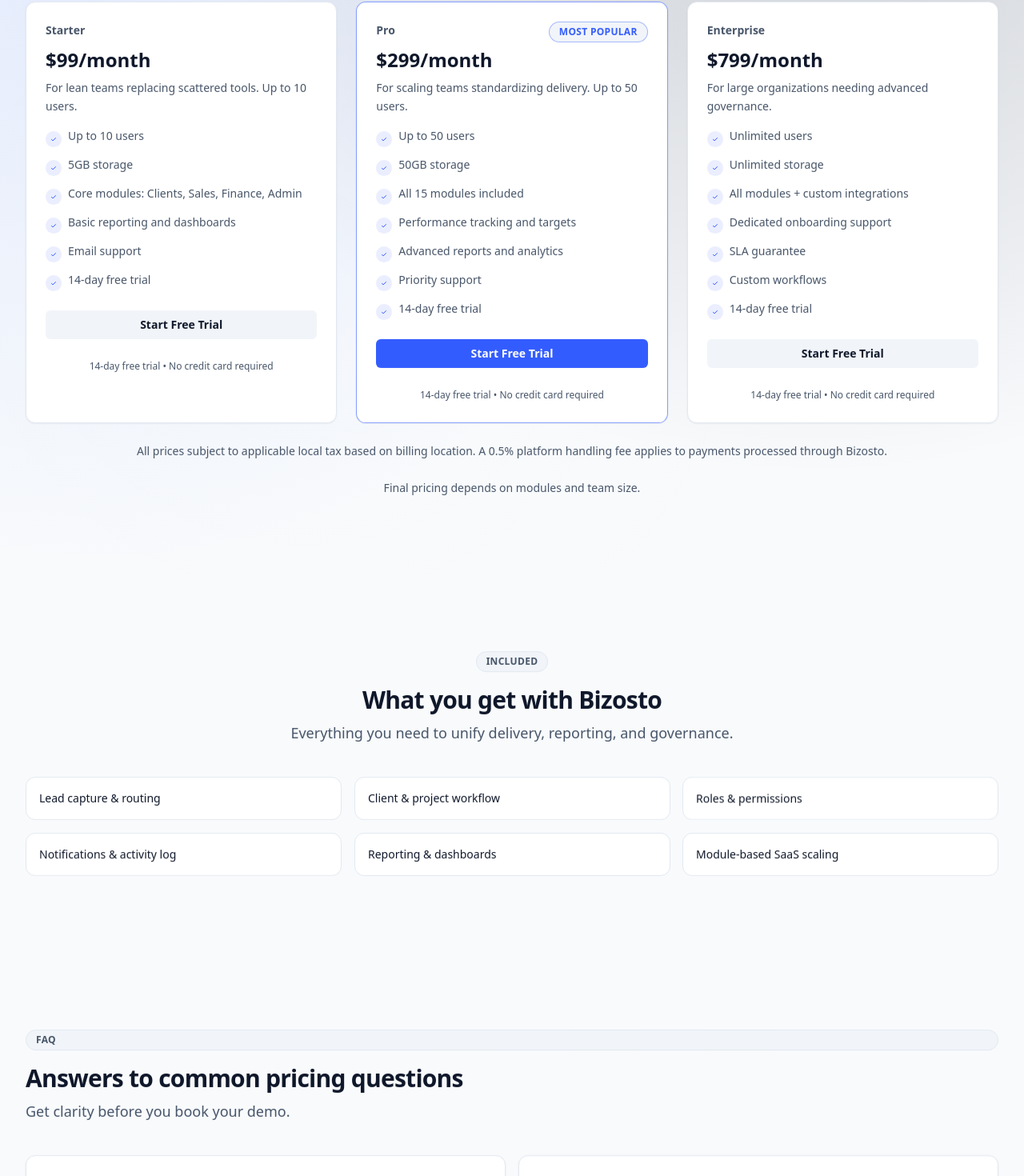
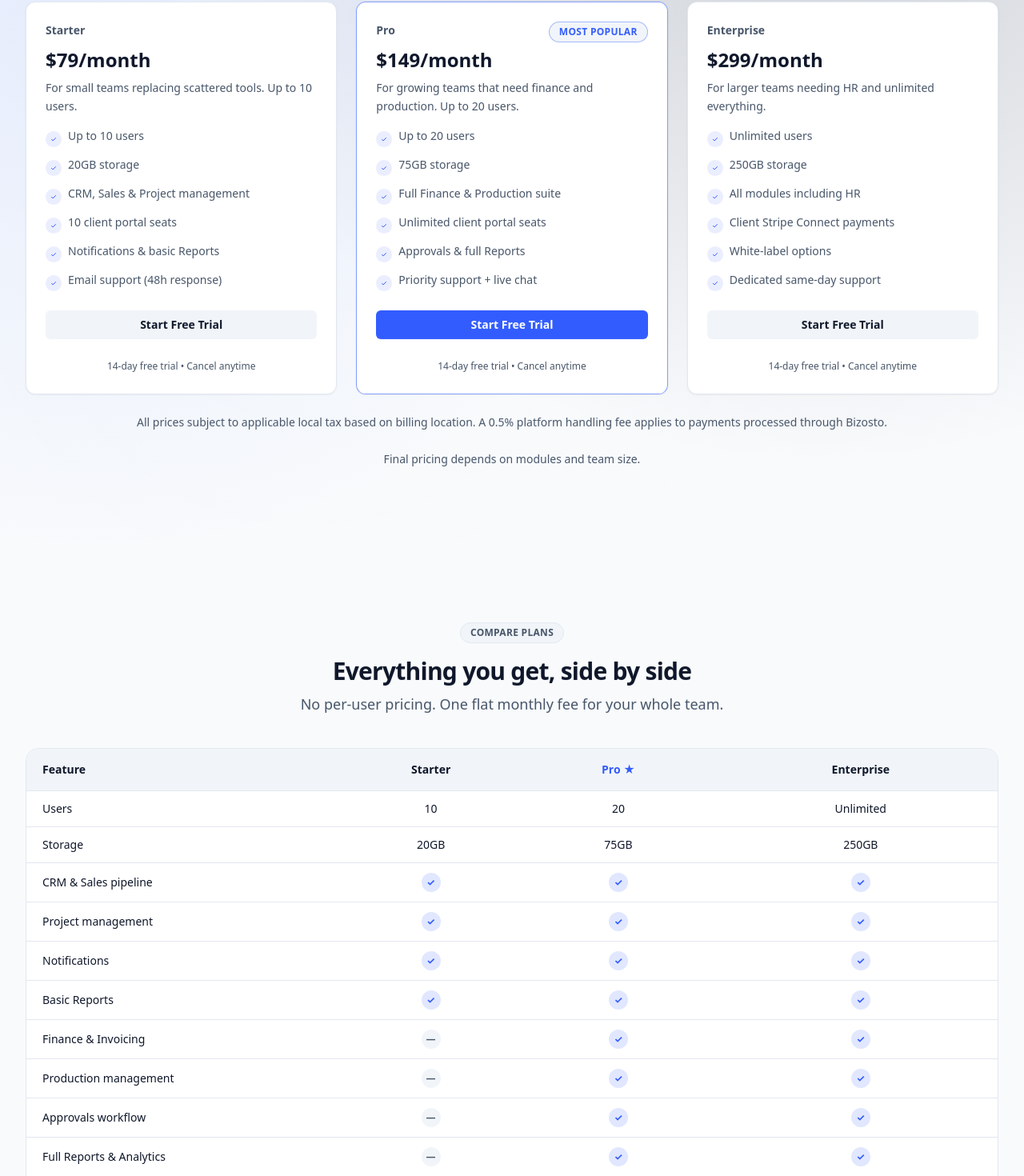
Before and after one commit to lacreativodesign/bizosto-website, a Next.js app: page /pricing in a window 1280 px wide. Shown: the part 316-1786 px from the top of the page at 80% size. Built offline with nearby package versions, Linux system fonts and the light colour scheme.

Commit message:
fix: pricing update + comparison table + remove no-credit-card language

```diff
--- a/app/page.tsx
+++ b/app/page.tsx
@@ -162,11 +162,8 @@
             </ScrollReveal>
             <ScrollReveal className="rounded-2xl border border-border bg-surface/90 p-6 shadow-xl shadow-slate-900/10 backdrop-blur">
               <div className="space-y-4">
-                <div className="flex items-center justify-between">
-                  <p className="text-sm font-semibold text-foreground">Start your free 14-day trial</p>
-                  <span className="rounded-full border border-green-500/20 bg-green-500/10 px-3 py-1 text-xs font-semibold uppercase tracking-[0.16em] text-green-600">
-                    No credit card required
-                  </span>
+                <div>
+                  <p className="text-xl font-bold text-foreground">Start Your Free 14-Day Trial</p>
                 </div>
                 <HeroLeadForm />
               </div>
--- a/app/pricing/page.tsx
+++ b/app/pricing/page.tsx
@@ -3,6 +3,7 @@
 import Container from "@/components/Container";
 import SectionHeading from "@/components/SectionHeading";
 import PricingTiers from "@/components/PricingTiers";
+import ComparisonTable from "@/components/ComparisonTable";
 import ScrollReveal from "@/components/ScrollReveal";
 import PageShell from "@/components/PageShell";
 import Section from "@/components/Section";
@@ -70,7 +71,7 @@
               <SectionHeading
                 eyebrow="Pricing"
                 title="Simple, transparent pricing for every business"
-                subtitle="Start with a 14-day free trial. No credit card required. Cancel anytime."
+                subtitle="Start with a 14-day free trial. Full access. Cancel anytime."
                 align="center"
               />
             </ScrollReveal>
@@ -80,6 +81,24 @@
             <p className="mt-6 text-center text-sm text-muted-foreground">
               Final pricing depends on modules and team size.
             </p>
+          </Container>
+        </Section>
+
+
+
+        <Section>
+          <Container>
+            <ScrollReveal>
+              <SectionHeading
+                eyebrow="Compare plans"
+                title="Everything you get, side by side"
+                subtitle="No per-user pricing. One flat monthly fee for your whole team."
+                align="center"
+              />
+            </ScrollReveal>
+            <ScrollReveal className="mt-10">
+              <ComparisonTable />
+            </ScrollReveal>
           </Container>
         </Section>
 
--- a/components/ComparisonTable.tsx
+++ b/components/ComparisonTable.tsx
@@ -1,75 +1,76 @@
 import Card from "@/components/Card";
 
 const rows = [
-  {
-    feature: "Automated lead capture",
-    foundation: true,
-    growth: true,
-    enterprise: true,
-  },
-  {
-    feature: "Workflow templates",
-    foundation: true,
-    growth: true,
-    enterprise: true,
-  },
-  {
-    feature: "Financial operations",
-    foundation: false,
-    growth: true,
-    enterprise: true,
-  },
-  {
-    feature: "Custom automation",
-    foundation: false,
-    growth: false,
-    enterprise: true,
-  },
-  {
-    feature: "Dedicated success manager",
-    foundation: false,
-    growth: false,
-    enterprise: true,
-  },
+  { feature: "Users", starter: "10", pro: "20", enterprise: "Unlimited" },
+  { feature: "Storage", starter: "20GB", pro: "75GB", enterprise: "250GB" },
+  { feature: "CRM & Sales pipeline", starter: true, pro: true, enterprise: true },
+  { feature: "Project management", starter: true, pro: true, enterprise: true },
+  { feature: "Notifications", starter: true, pro: true, enterprise: true },
+  { feature: "Basic Reports", starter: true, pro: true, enterprise: true },
+  { feature: "Finance & Invoicing", starter: false, pro: true, enterprise: true },
+  { feature: "Production management", starter: false, pro: true, enterprise: true },
+  { feature: "Approvals workflow", starter: false, pro: true, enterprise: true },
+  { feature: "Full Reports & Analytics", starter: false, pro: true, enterprise: true },
+  { feature: "HR & Payroll", starter: false, pro: false, enterprise: true },
+  { feature: "Client Stripe Connect", starter: false, pro: false, enterprise: true },
+  { feature: "White-label options", starter: false, pro: false, enterprise: true },
+  { feature: "Client portal seats", starter: "10", pro: "Unlimited", enterprise: "Unlimited" },
+  { feature: "Support", starter: "Email 48h", pro: "Priority + Chat", enterprise: "Dedicated same-day" },
 ];
 
-function Check({ enabled }: { enabled: boolean }) {
+type Row = {
+  feature: string;
+  starter: boolean | string;
+  pro: boolean | string;
+  enterprise: boolean | string;
+};
+
+function Cell({ value }: { value: boolean | string }) {
+  if (typeof value === "boolean") {
     return (
       <span
-      className={`inline-flex h-5 w-5 items-center justify-center rounded-full text-xs font-semibold ${
-        enabled ? "bg-primary/20 text-primary" : "bg-surface-muted text-muted-foreground"
+        className={`inline-flex h-6 w-6 items-center justify-center rounded-full text-xs font-bold ${
+          value
+            ? "bg-primary/15 text-primary"
+            : "bg-surface-muted text-muted-foreground"
         }`}
       >
-      {enabled ? "Yes" : "-"}
+        {value ? "✓" : "—"}
       </span>
     );
+  }
+  return <span className="text-sm font-medium text-foreground">{value}</span>;
 }
 
 export default function ComparisonTable() {
   return (
-    <Card className="overflow-hidden p-0">
-      <div className="grid grid-cols-4 border-b border-border bg-surface-muted text-sm font-semibold text-foreground">
-        <div className="px-4 py-3">Capability</div>
-        <div className="px-4 py-3">Foundation</div>
-        <div className="px-4 py-3">Growth</div>
-        <div className="px-4 py-3">Enterprise</div>
+    <div className="overflow-x-auto rounded-2xl border border-border">
+      <table className="w-full min-w-[540px] text-sm">
+        <thead>
+          <tr className="border-b border-border bg-surface-muted">
+            <th className="px-5 py-4 text-left font-semibold text-foreground">Feature</th>
+            <th className="px-5 py-4 text-center font-semibold text-foreground">Starter</th>
+            <th className="px-5 py-4 text-center font-semibold text-primary">Pro ★</th>
+            <th className="px-5 py-4 text-center font-semibold text-foreground">Enterprise</th>
+          </tr>
+        </thead>
+        <tbody className="divide-y divide-border">
+          {rows.map((row: Row) => (
+            <tr key={row.feature} className="bg-surface transition hover:bg-surface-muted">
+              <td className="px-5 py-3 font-medium text-foreground">{row.feature}</td>
+              <td className="px-5 py-3 text-center text-muted-foreground">
+                <Cell value={row.starter} />
+              </td>
+              <td className="px-5 py-3 text-center text-muted-foreground">
+                <Cell value={row.pro} />
+              </td>
+              <td className="px-5 py-3 text-center text-muted-foreground">
+                <Cell value={row.enterprise} />
+              </td>
+            </tr>
+          ))}
+        </tbody>
+      </table>
     </div>
-      <div className="divide-y divide-border">
-        {rows.map((row) => (
-          <div key={row.feature} className="grid grid-cols-4 items-center text-sm text-muted-foreground">
-            <div className="px-4 py-3 text-foreground">{row.feature}</div>
-            <div className="px-4 py-3">
-              <Check enabled={row.foundation} />
-            </div>
-            <div className="px-4 py-3">
-              <Check enabled={row.growth} />
-            </div>
-            <div className="px-4 py-3">
-              <Check enabled={row.enterprise} />
-            </div>
-          </div>
-        ))}
-      </div>
-    </Card>
   );
 }
--- a/components/HeroLeadForm.tsx
+++ b/components/HeroLeadForm.tsx
@@ -271,7 +271,7 @@
             {submitting ? "Submitting..." : "Start Free Trial →"}
           </Button>
           <p className="text-xs text-muted-foreground">
-            You'll be taken to create your account. No credit card required.
+            14-day free trial. Cancel anytime.
           </p>
         </div>
       </form>
--- a/components/PricingTiers.tsx
+++ b/components/PricingTiers.tsx
@@ -64,7 +64,7 @@
                 {tier.cta.label}
               </a>
               <p className="mt-2 text-center text-xs text-muted-foreground">
-                14-day free trial • No credit card required
+                14-day free trial • Cancel anytime
               </p>
             </div>
           </Card>
--- a/components/pricing-data.ts
+++ b/components/pricing-data.ts
@@ -10,47 +10,45 @@
 export const pricingTiers: PricingTier[] = [
   {
     name: "Starter",
-    price: "$99/month",
-    who: "For lean teams replacing scattered tools. Up to 10 users.",
+    price: "$79/month",
+    who: "For small teams replacing scattered tools. Up to 10 users.",
     cta: { label: "Start Free Trial", href: "https://app.bizosto.com/signup?plan=starter" },
     benefits: [
       "Up to 10 users",
-      "5GB storage",
-      "Core modules: Clients, Sales, Finance, Admin",
-      "Basic reporting and dashboards",
-      "Email support",
-      "14-day free trial",
+      "20GB storage",
+      "CRM, Sales & Project management",
+      "10 client portal seats",
+      "Notifications & basic Reports",
+      "Email support (48h response)",
     ],
   },
   {
     name: "Pro",
-    price: "$299/month",
-    who: "For scaling teams standardizing delivery. Up to 50 users.",
+    price: "$149/month",
+    who: "For growing teams that need finance and production. Up to 20 users.",
     cta: { label: "Start Free Trial", href: "https://app.bizosto.com/signup?plan=pro" },
     highlight: true,
     benefits: [
-      "Up to 50 users",
-      "50GB storage",
-      "All 15 modules included",
-      "Performance tracking and targets",
-      "Advanced reports and analytics",
-      "Priority support",
-      "14-day free trial",
+      "Up to 20 users",
+      "75GB storage",
+      "Full Finance & Production suite",
+      "Unlimited client portal seats",
+      "Approvals & full Reports",
+      "Priority support + live chat",
     ],
   },
   {
     name: "Enterprise",
-    price: "$799/month",
-    who: "For large organizations needing advanced governance.",
+    price: "$299/month",
+    who: "For larger teams needing HR and unlimited everything.",
     cta: { label: "Start Free Trial", href: "https://app.bizosto.com/signup?plan=enterprise" },
     benefits: [
       "Unlimited users",
-      "Unlimited storage",
-      "All modules + custom integrations",
-      "Dedicated onboarding support",
-      "SLA guarantee",
-      "Custom workflows",
-      "14-day free trial",
+      "250GB storage",
+      "All modules including HR",
+      "Client Stripe Connect payments",
+      "White-label options",
+      "Dedicated same-day support",
     ],
   },
 ];
```
Lines whose indentation alone changed are shown as unchanged.
